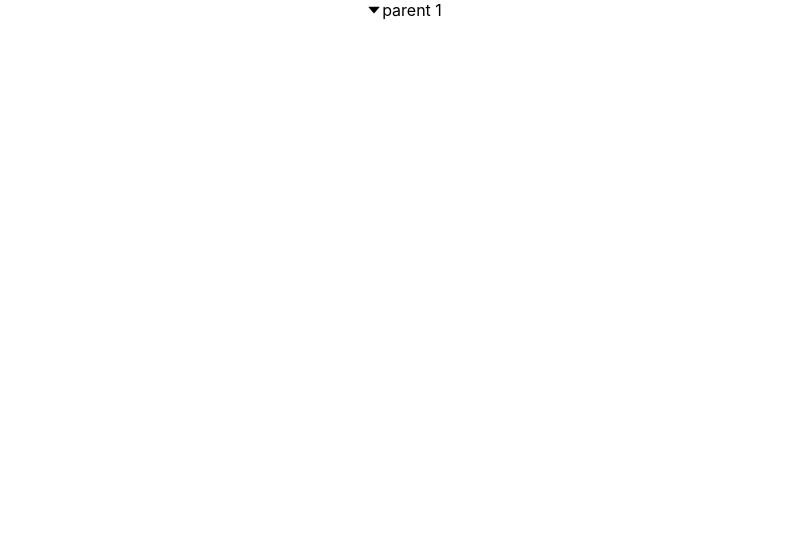
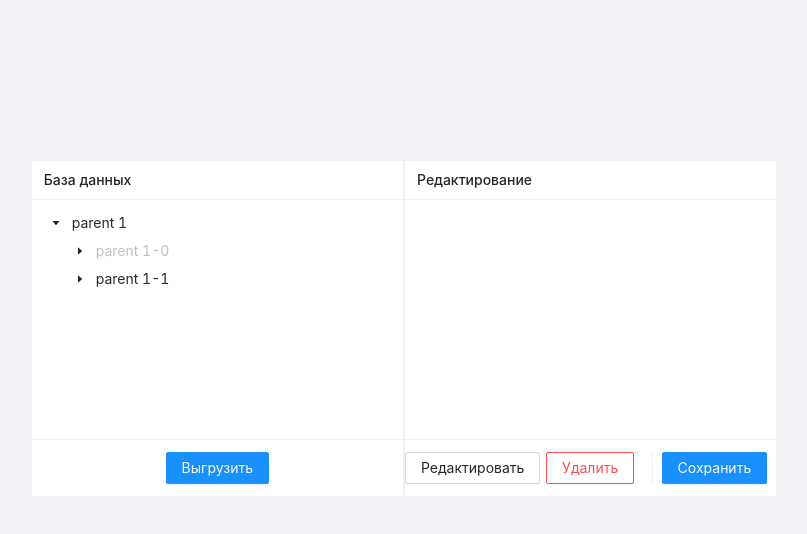
Before and after one commit to Bonerdelli/qs-testwork, a React (Create React App) app: page / in a window 1280 px wide. Shown: the top 534 px of the page, without its empty margins (236-1043 px from the left). Built offline with nearby package versions, Linux system fonts and the light colour scheme.

Commit message:
Update layout of draft tree editor component

```diff
--- a/src/App.css
+++ b/src/App.css
@@ -1,38 +1,4 @@
-.App {
-  text-align: center;
+.content {
+  min-height: 100%;
+  padding: 10rem 12rem;
 }
-
-.App-logo {
-  height: 40vmin;
-  pointer-events: none;
-}
-
-@media (prefers-reduced-motion: no-preference) {
-  .App-logo {
-    animation: App-logo-spin infinite 20s linear;
-  }
-}
-
-.App-header {
-  background-color: #282c34;
-  min-height: 100vh;
-  display: flex;
-  flex-direction: column;
-  align-items: center;
-  justify-content: center;
-  font-size: calc(10px + 2vmin);
-  color: white;
-}
-
-.App-link {
-  color: #61dafb;
-}
-
-@keyframes App-logo-spin {
-  from {
-    transform: rotate(0deg);
-  }
-  to {
-    transform: rotate(360deg);
-  }
-}
--- a/src/App.tsx
+++ b/src/App.tsx
@@ -1,12 +1,18 @@
-import './App.css'
+import { Layout } from 'antd'
+
 import { TreeSelect } from './TreeSelect'
 
+import './App.css'
+
+const { Content } = Layout
 
 function App(): JSX.Element {
   return (
-    <div className="App">
-      <TreeSelect />
-    </div>
+    <Layout style={{ height: '100%' }}>
+      <Content className="content">
+        <TreeSelect />
+      </Content>
+    </Layout>
   )
 }
 
--- /dev/null
+++ b/src/TreeSelect.css
@@ -0,0 +1,5 @@
+.tree-card .ant-card-body {]
+  min-height: 240px;
+  height: 30vh;
+  max-height: 30vh;
+}
--- a/src/TreeSelect.tsx
+++ b/src/TreeSelect.tsx
@@ -1,7 +1,9 @@
 import { useState } from 'react'
-import { Row, Col, Tree } from 'antd'
+import { Row, Col, Card, Tree, Button } from 'antd'
 
 import leftTreeData from './mock/antd-tree' // TODO: replace with fake API
+
+import './TreeSelect.css'
 
 export interface TreeNode {
   key: string
@@ -13,16 +15,42 @@ export interface TreeNode {
 export const TreeSelect: React.FC = () => {
   const [localTree] = useState<TreeNode[]>([]) // setLocalTree
   return (
-    <Row>
-      <Col span={12}>
+    <Row align="middle" justify="center">
+      <Col span={10}>
+        <Card
+          size="small"
+          className="tree-card"
+          title="База данных"
+          actions={[
+            <Button key="download" type="primary">Выгрузить</Button>,
+          ]}
+        >
           <Tree
             treeData={leftTreeData}
+            draggable={false}
+            defaultExpandedKeys={['0-0']}
           />
+        </Card>
       </Col>
-      <Col span={12}>
+      <Col span={10}>
+        <Card
+          size="small"
+          className="tree-card"
+          title="Редактирование"
+          actions={[
+            <Button key="edit">Редактировать</Button>,
+            <Button key="delete" danger>Удалить</Button>,
+            <Button key="upload" type="primary">Сохранить</Button>,
+          ]}
+        >
           <Tree
             treeData={localTree}
+            draggable={false}
+            checkable
+            multiple={false}
+            defaultExpandedKeys={['0-0']}
           />
+        </Card>
       </Col>
     </Row>
   )
--- a/src/index.css
+++ b/src/index.css
@@ -1,11 +1,7 @@
-body {
+html,
+body,
+#root {
   margin: 0;
-  font-family: -apple-system, BlinkMacSystemFont, 'Segoe UI', 'Roboto', 'Oxygen', 'Ubuntu', 'Cantarell', 'Fira Sans',
-    'Droid Sans', 'Helvetica Neue', sans-serif;
-  -webkit-font-smoothing: antialiased;
-  -moz-osx-font-smoothing: grayscale;
+  padding: 0;
+  height: 100%;
 }
-
-code {
-  font-family: source-code-pro, Menlo, Monaco, Consolas, 'Courier New', monospace;
-}
--- a/src/index.tsx
+++ b/src/index.tsx
@@ -1,7 +1,9 @@
 import React from 'react'
 import ReactDOM from 'react-dom'
+import App from './App'
+import 'antd/dist/antd.css'
+
 import './index.css'
-import App from './App'
 
 ReactDOM.render(
   <React.StrictMode>
```
Lines whose indentation alone changed are shown as unchanged.
